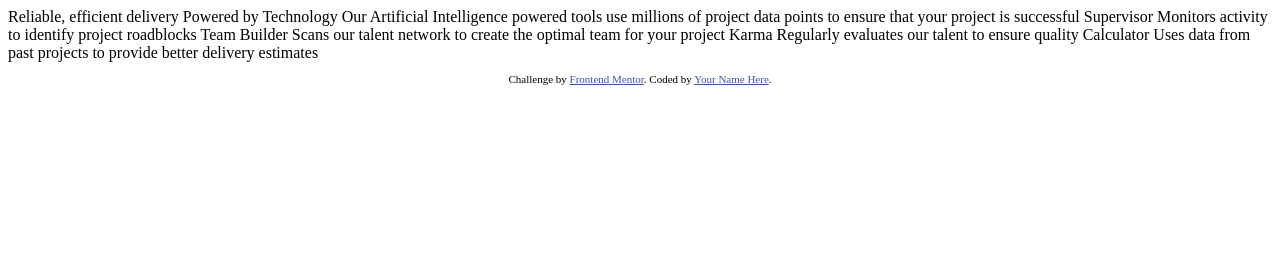
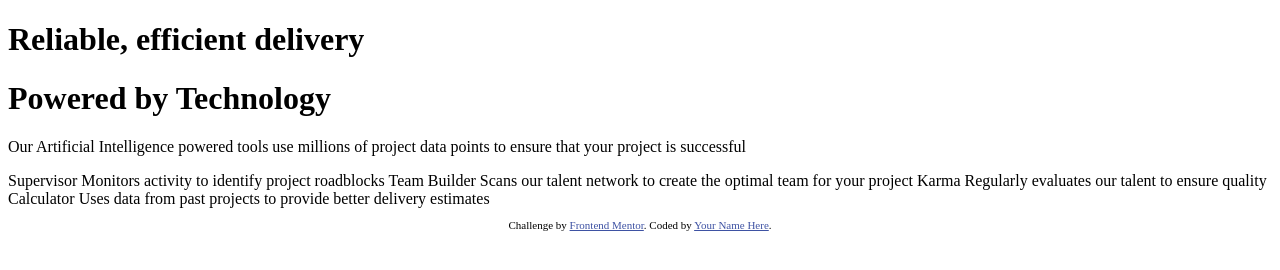
Before and after one commit to SiobhanWhyte/four-card-feature-section-master, a plain HTML site: page index.html in a window 1280 px wide. Drawn offline with Linux system fonts and the light colour scheme.

Commit message:
html header layout edits

```diff
--- a/index.html
+++ b/index.html
@@ -16,12 +16,14 @@
   </style>
 </head>
 <body>
-
-  Reliable, efficient delivery
-  Powered by Technology
-
+  <header>
+  <h1>Reliable, efficient delivery</h1>
+  <h1>Powered by Technology</h1>
+<p>
   Our Artificial Intelligence powered tools use millions of project data points
   to ensure that your project is successful
+</p>
+</header>
 
   Supervisor
   Monitors activity to identify project roadblocks
--- a/style.css
+++ b/style.css
@@ -1,3 +1,5 @@
 body {
     font-family: 'Poppins', sans-serif;
+    font-size: 15px;
+
 }
```
